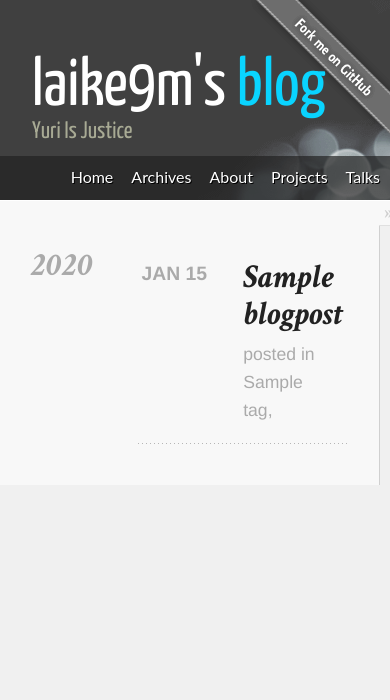
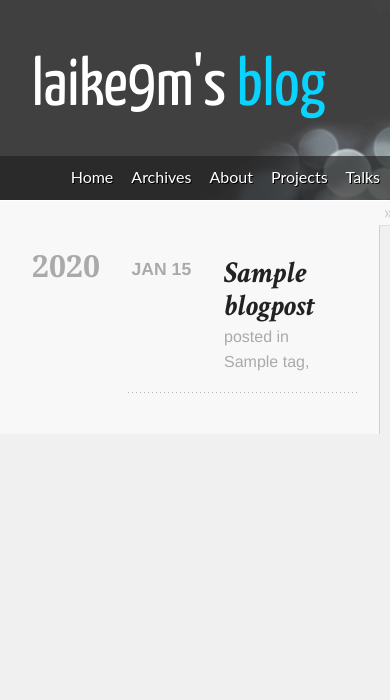
Before and after one commit to laike9m/My_Blog, a Django app: template css3two_blog/templates/css3two_blog/archive.html in a window 390 px wide. Shown: the top 700 px of the page. Run offline with Django 3.2, Linux system fonts and the light colour scheme; the template is opened without the code that fills it: most values are stand-ins (such as "Sample title", 1, 10 or a date in 2020); some libraries are stand-ins or nearby versions; some web fonts are replaced.

Commit message:
Tweak css

```diff
--- a/css3two_blog/static/css3two_blog/css/style.css
+++ b/css3two_blog/static/css3two_blog/css/style.css
@@ -1,12 +1,15 @@
 article {
-  padding: /*vertical*/ 1rem /*horizontal*/ 3rem;
+  padding-left: 3rem;
+  padding-top: 1rem;
+  padding-bottom: 1rem;
+  padding-right: 1.3rem;
   font-size: 1.3rem;
 }
 
 @media screen and (max-width: 768px) {
   article {
-    padding: 1rem 2rem;
-    font-size: 1.1rem;
+    padding-left: 2rem;
+    font-size: 1rem;
   }
 }
 
@@ -611,7 +614,7 @@ article blockquote > p:not(.meta) {
 }
 
 article h1 {
-  padding: 0 0 7px;
+  padding: 0;
   font-weight: 700;
 }
 
@@ -627,10 +630,6 @@ h4,
 h5,
 h6 {
   text-rendering: optimizelegibility;
-}
-
-article header {
-  padding-bottom: 0.5em;
 }
 
 article header time {
@@ -650,10 +649,17 @@ article li > p:first-child {
 }
 
 article p:not(.meta) {
-  line-height: 1.7;
-  margin-top: 1.25em;
-  margin-bottom: 1.25em;
+  line-height: 1.6;
+  margin-top: 1em;
+  margin-bottom: 1em;
   padding: 0;
+}
+
+@media screen and (max-width: 768px) {
+  article p:not(.meta) {
+    line-height: 1.5;
+    margin-bottom: 1.5em;
+  }
 }
 
 article p:not(.meta) > li {
@@ -834,16 +840,6 @@ h4 p,
 h5 p,
 h6 p {
   margin-top: 0;
-}
-
-h1,
-h2,
-h3 {
-  font:
-    140% "Crimson Text",
-    arial;
-  padding: 15px 0 5px;
-  color: #000;
 }
 
 h1,
--- a/css3two_blog/templates/css3two_blog/blog_base.html
+++ b/css3two_blog/templates/css3two_blog/blog_base.html
@@ -67,20 +67,12 @@
 
   <body>
     <div id="main" style="position: relative">
-      <a href="https://github.com/laike9m">
-        <img
-          style="position: absolute; top: 0; right: 0; border: 0"
-          src="{% static 'css3two_blog/images/forkme.png' %}"
-          alt="Fork me on GitHub"
-        />
-      </a>
       <header>
         <div id="logo"></div>
         <div id="logo_text">
           <h1>
             <a href="/blog">laike9m's<span class="logo_colour"> blog</span></a>
           </h1>
-          <h2>Yuri Is Justice</h2>
         </div>
         <nav>
           <div id="menu_container">
```
